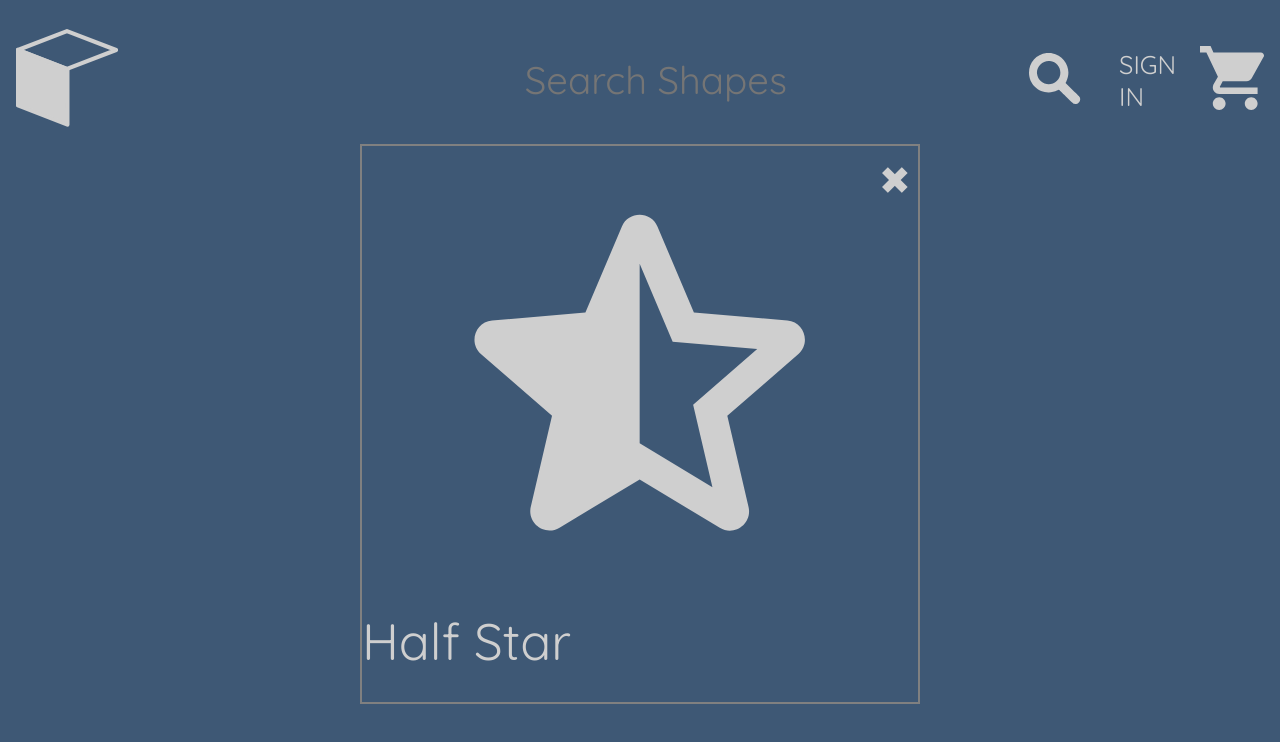
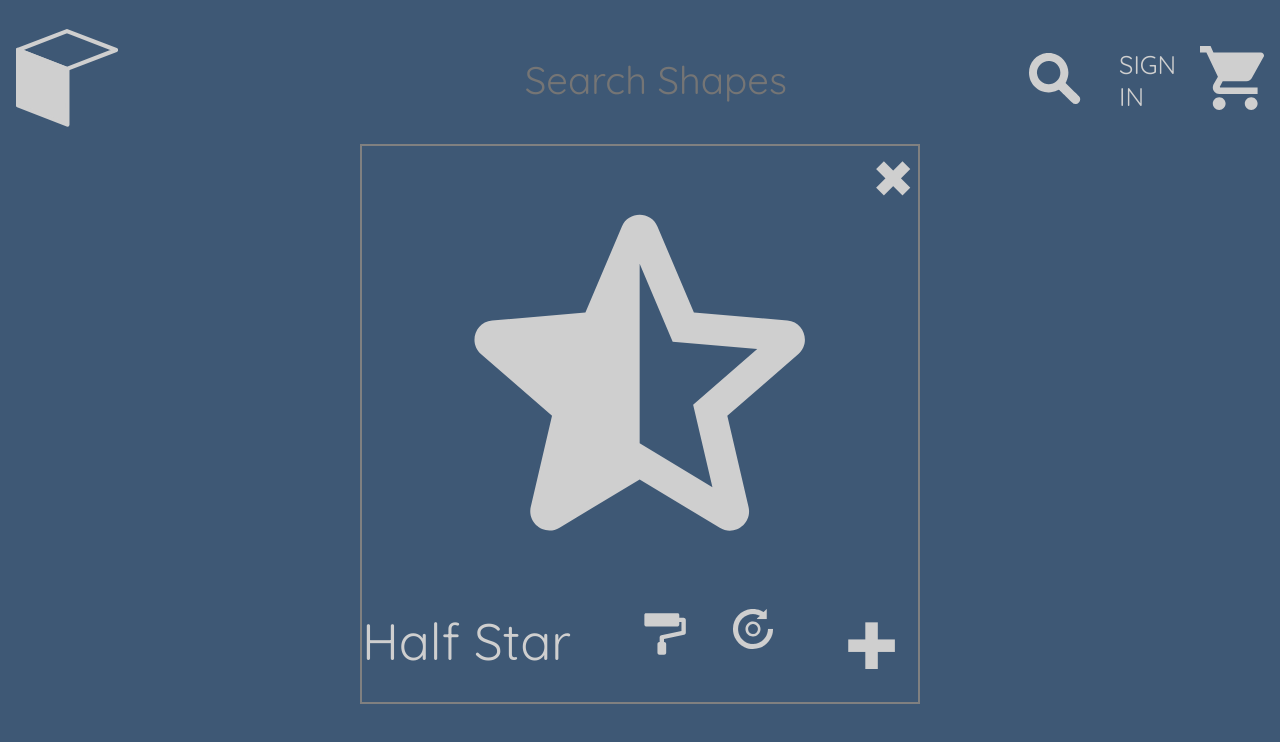
Before and after one commit to ParadigmEncryption/shape-shop, a React (Create React App) app: page / in a window 1280 px wide. Both pictures are taken after a click on the element 400 px from the left and 456 px from the top of the page. Shown: the top 742 px of the page. Built offline with nearby package versions, Linux system fonts and the light colour scheme.

Commit message:
added paint-roller and rotate svg icons

```diff
--- a/src/components/item-details/item-details.component.jsx
+++ b/src/components/item-details/item-details.component.jsx
@@ -1,4 +1,8 @@
 import React from 'react';
+import { Link } from 'react-router-dom';
+
+import { ReactComponent as Rotate } from '../../assets/svg-options/rotate-clockwise.svg';
+import { ReactComponent as Paint } from '../../assets/svg-options/paint-roller.svg';
 
 import './item-details.styles.scss';
 
@@ -16,12 +20,26 @@ const ItemDetails = ({ currentItem }) => {
         <svg viewBox={`0 0 24 24`} className='svg-preview'>
           <path d={svg} />
         </svg>
-        <button className='close-button'>&#10006;</button>
+        <Link
+          className='close-button'
+          to='/'
+        >
+          &#10006;
+        </Link>
       </div>
       <div className='item-options'>
         <div className='item-title'>
           {type}
         </div>
+        <div>
+          <Paint className='paint-roller' />
+        </div>
+        <div>
+          <Rotate className='rotate' />
+        </div>
+        <button className='add-button' title='Add to Cart'>
+          &#10010;
+        </button>
       </div>
 
     </div>
--- a/src/components/item-details/item-details.styles.scss
+++ b/src/components/item-details/item-details.styles.scss
@@ -1,10 +1,16 @@
 $shape-color: #cfcfcf;
 
 .item-details-container {
-
   width: 70vmin;
   height: 70vmin;
   border: 2px solid gray;
+
+  button {
+    background: transparent;
+    border: none;
+    outline: none;
+    cursor: pointer;
+  }
 
   .item-preview {
     display: grid;
@@ -17,13 +23,9 @@ $shape-color: #cfcfcf;
     }
 
     .close-button {
-      font-size: 3vw;
-      height: 15%;
-      background: transparent;
-      border: none;
-      outline: none;
+      font-size: 4vw;
+      height: 10%;
       color: $shape-color;
-      cursor: pointer;
     }
   }
 
@@ -34,5 +36,23 @@ $shape-color: #cfcfcf;
     .item-title {
       font-size: 4vw;
     }
+
+    .paint-roller {
+      width: 3em;
+      fill: $shape-color;
+      stroke: $shape-color;
+      stroke-width: 0;
+    }
+
+    .rotate {
+      width: 2.5em;
+      stroke: $shape-color;
+      fill: $shape-color;
+    }
+
+    .add-button {
+      font-size: 5vw;
+      color: $shape-color;
+    }
   }
 }
```
Also changed, not shown: src/assets/svg-options/paint-roller.svg (added), src/assets/svg-options/rotate-clockwise.svg (added).
